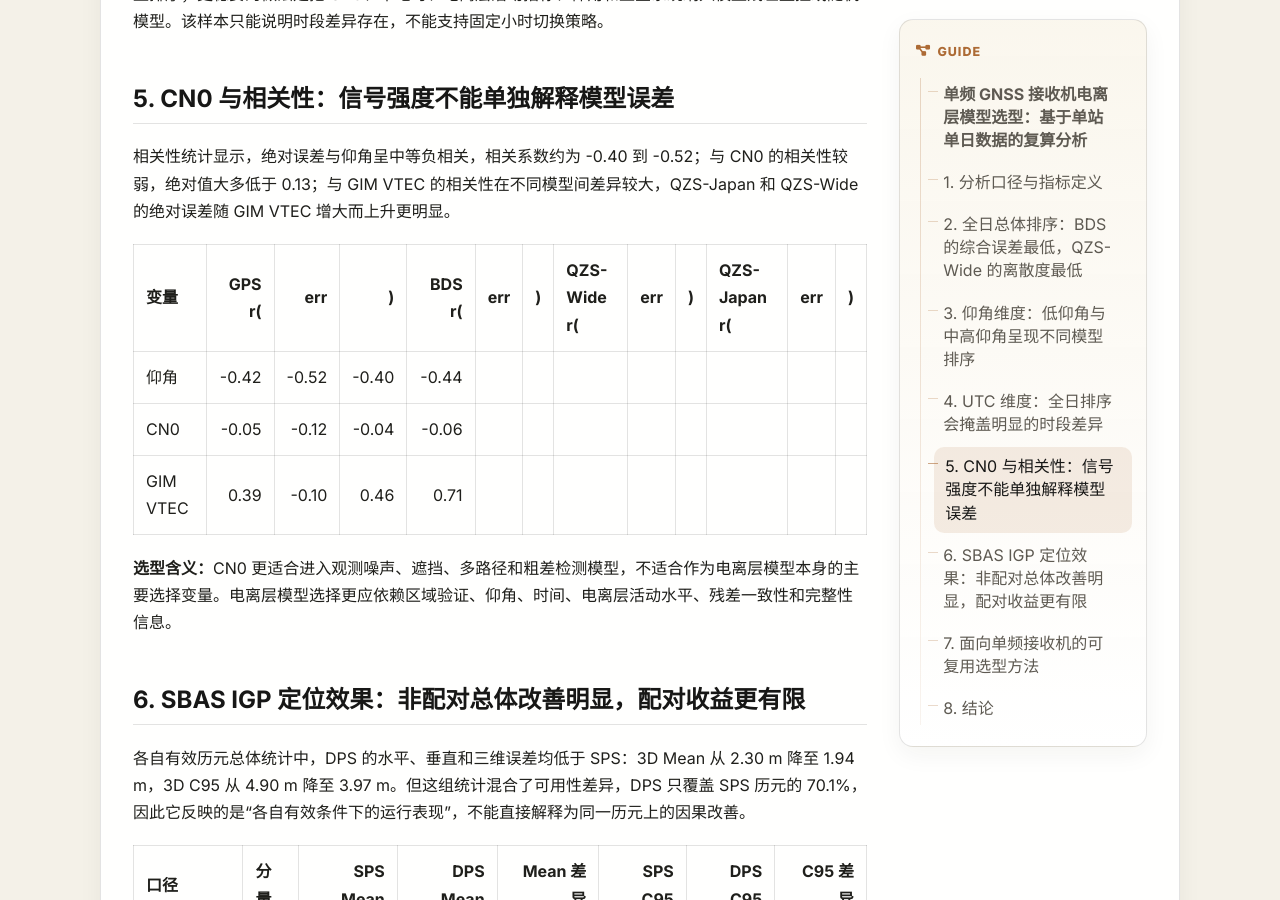
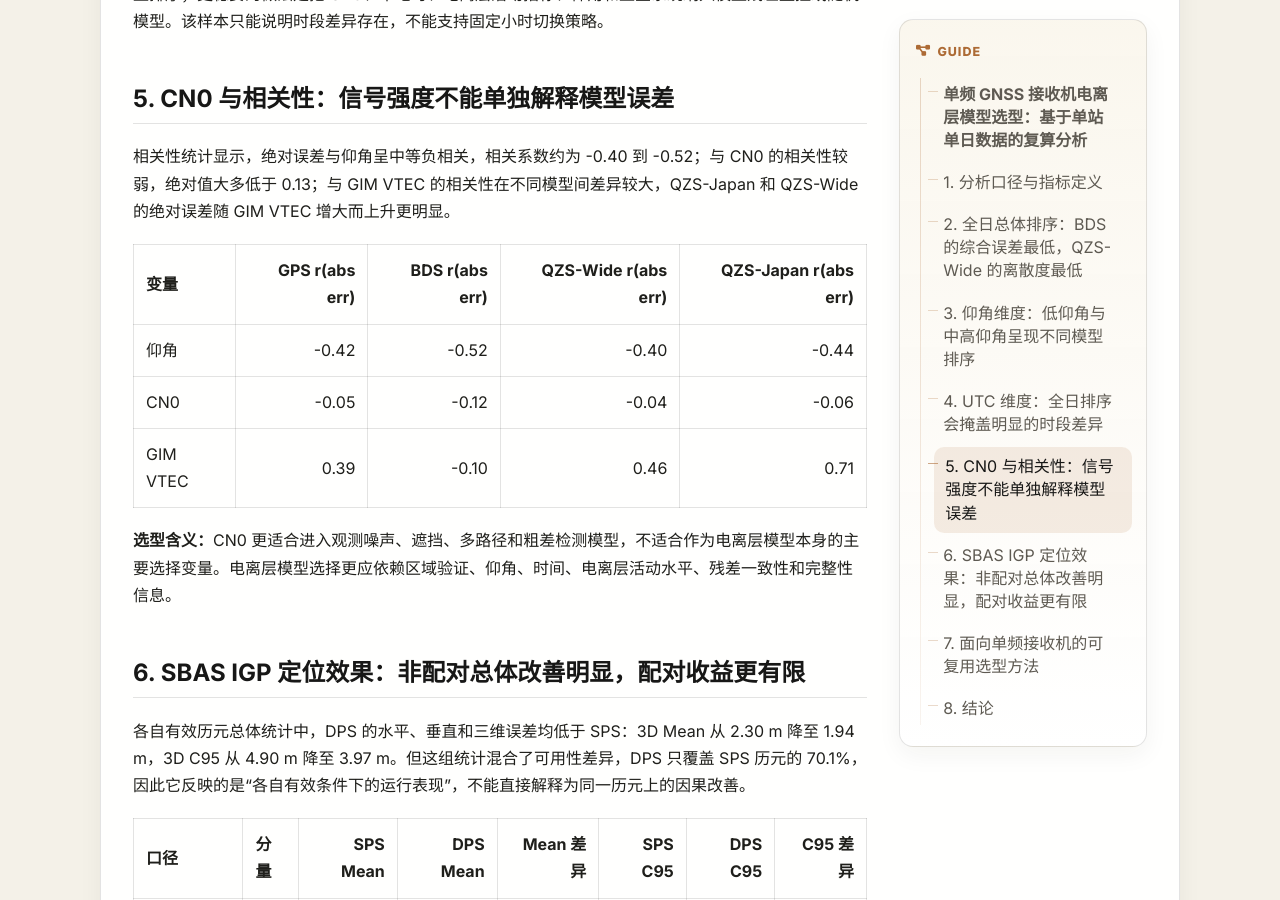
Before and after one commit to shenqislx/gnss-workshop.github.io, a Jekyll site: the page built from _articles/single-frequency-gnss-ionosphere-model-selection.md, in a window 1280 px wide and 900 px high, scrolled down 4292 px. Built offline with Jekyll 4.4.1, drawn with Linux system fonts in a browser that asks for light colours.

Commit message:
Fix CN0 correlation table rendering

```diff
--- a/_articles/single-frequency-gnss-ionosphere-model-selection.md
+++ b/_articles/single-frequency-gnss-ionosphere-model-selection.md
@@ -381,7 +381,7 @@ QZS-Wide 的 RMS 为 2.77 m，略高于 BDS，但标准差只有 1.54 m，是四
 
 相关性统计显示，绝对误差与仰角呈中等负相关，相关系数约为 -0.40 到 -0.52；与 CN0 的相关性较弱，绝对值大多低于 0.13；与 GIM VTEC 的相关性在不同模型间差异较大，QZS-Japan 和 QZS-Wide 的绝对误差随 GIM VTEC 增大而上升更明显。
 
-| 变量 | GPS r(|err|) | BDS r(|err|) | QZS-Wide r(|err|) | QZS-Japan r(|err|) |
+| 变量 | GPS r(abs err) | BDS r(abs err) | QZS-Wide r(abs err) | QZS-Japan r(abs err) |
 |---|---:|---:|---:|---:|
 | 仰角 | -0.42 | -0.52 | -0.40 | -0.44 |
 | CN0 | -0.05 | -0.12 | -0.04 | -0.06 |
```
